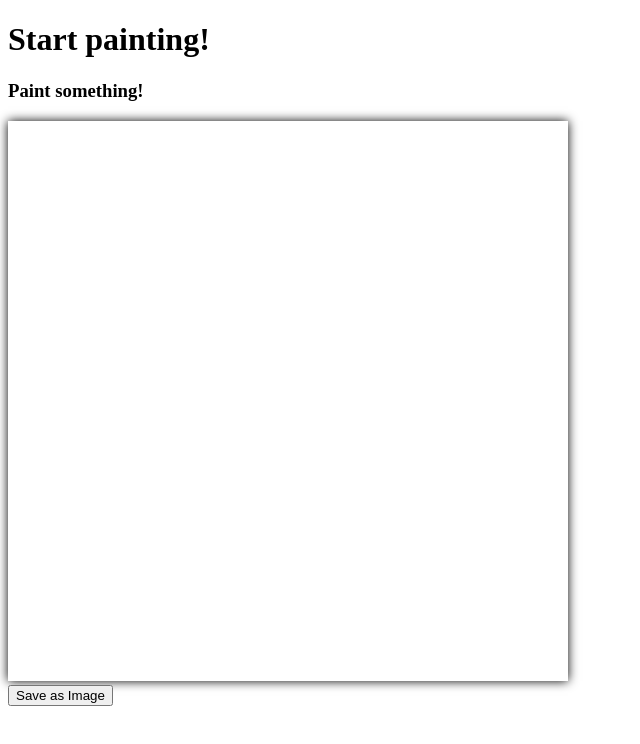
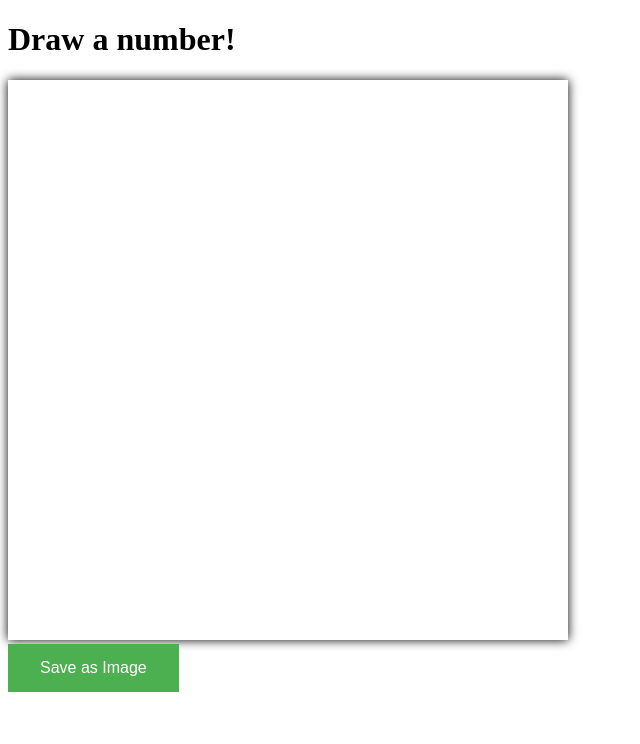
Before and after one commit to IgorKharkv/Paint, an Angular app: page / in a window 1280 px wide. Shown: the top 744 px of the page, without its empty margins (0-640 px from the left). Built offline with nearby package versions, Linux system fonts and the light colour scheme.

Commit message:
styled a little bit

```diff
--- a/src/app/app.component.html
+++ b/src/app/app.component.html
@@ -1,4 +1,4 @@
 <h1>
-  Start painting!
+  Draw a number!
 </h1>
 <app-paint></app-paint>
--- a/src/app/paint/paint.component.css
+++ b/src/app/paint/paint.component.css
@@ -8,3 +8,14 @@
   /* position: relative; */
   cursor: crosshair
 }
+
+button {
+  background-color: #4CAF50; /* Green */
+  border: none;
+  color: white;
+  padding: 15px 32px;
+  text-align: center;
+  text-decoration: none;
+  display: inline-block;
+  font-size: 16px;
+}
--- a/src/app/paint/paint.component.html
+++ b/src/app/paint/paint.component.html
@@ -1,4 +1,3 @@
-<h3>Paint something!</h3>
 <canvas #mount id="myCanvas"></canvas>
 <div id="createPNGButton">
   <button (click)="putImage()">Save as Image</button>
```
